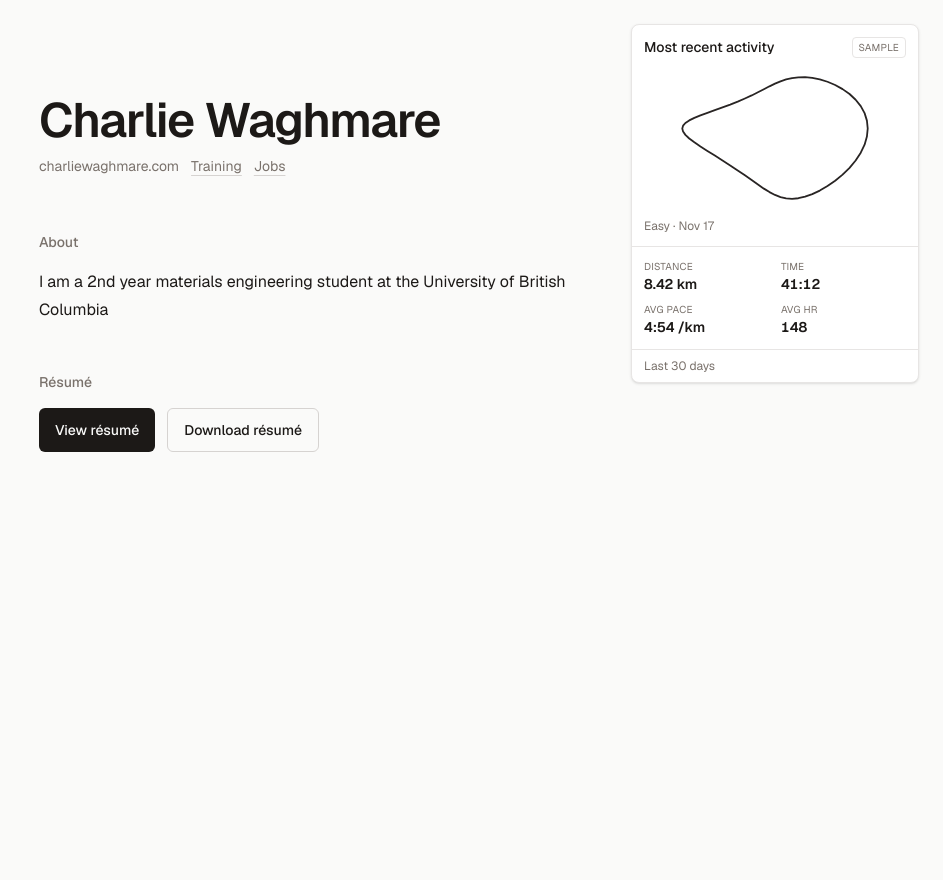
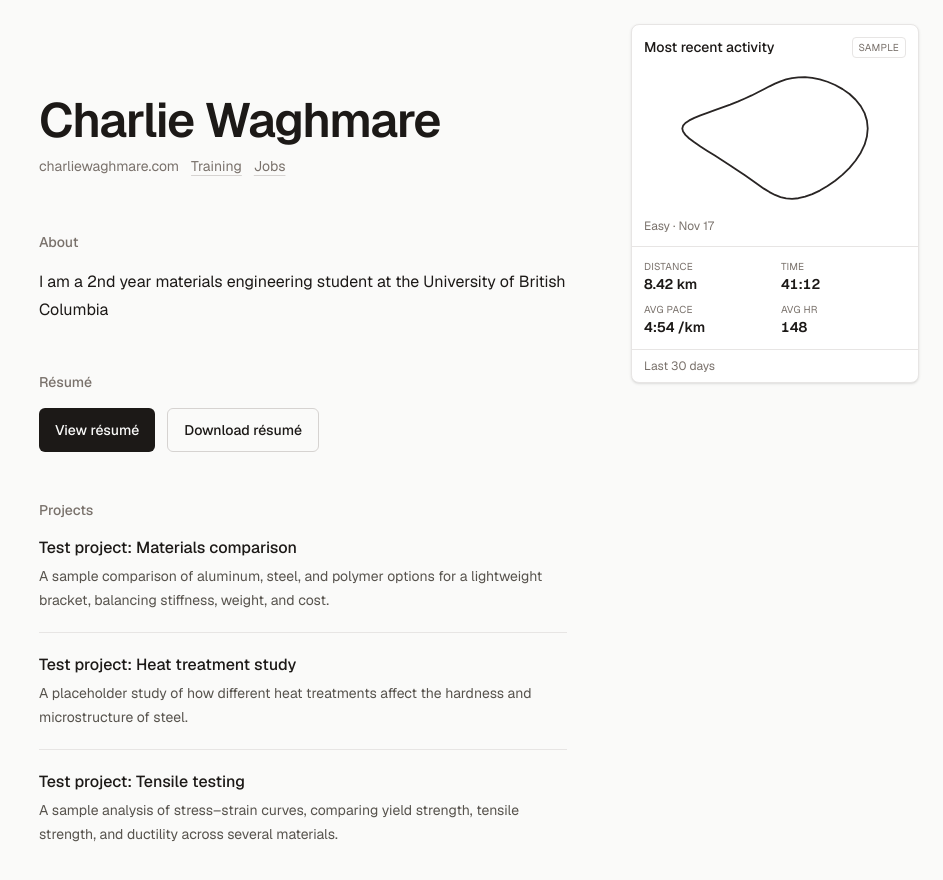
Before and after one commit to charliewaghmare/charliewaghmare.com, a Next.js app: page / in a window 1280 px wide. Shown: the top 880 px of the page, without its empty margins (337-1280 px from the left). Before the commit the page ends 800 px from the top, so only its background shows below. Built offline with nearby package versions, Linux system fonts and the light colour scheme.

Commit message:
Add three unlinked sample projects to homepage

```diff
--- a/src/content/site.ts
+++ b/src/content/site.ts
@@ -25,7 +25,7 @@ export const site = {
   about: "I am a 2nd year materials engineering student at the University of British Columbia",
   /**
    * Projects are hidden while this list is empty.
-   * Add an entry when you want one on the page. Include href, repo, or both.
+   * Add an entry when you want one on the page. Links (href and repo) are optional.
    *
    * {
    *   title: "Project name",
@@ -34,7 +34,23 @@ export const site = {
    *   repo: "https://github.com/you/project",
    * }
    */
-  projects: [] as Project[],
+  projects: [
+    {
+      title: "Test project: Materials comparison",
+      description:
+        "A sample comparison of aluminum, steel, and polymer options for a lightweight bracket, balancing stiffness, weight, and cost.",
+    },
+    {
+      title: "Test project: Heat treatment study",
+      description:
+        "A placeholder study of how different heat treatments affect the hardness and microstructure of steel.",
+    },
+    {
+      title: "Test project: Tensile testing",
+      description:
+        "A sample analysis of stress–strain curves, comparing yield strength, tensile strength, and ductility across several materials.",
+    },
+  ] as Project[],
 };
 
 export const resumeFile = {
```
